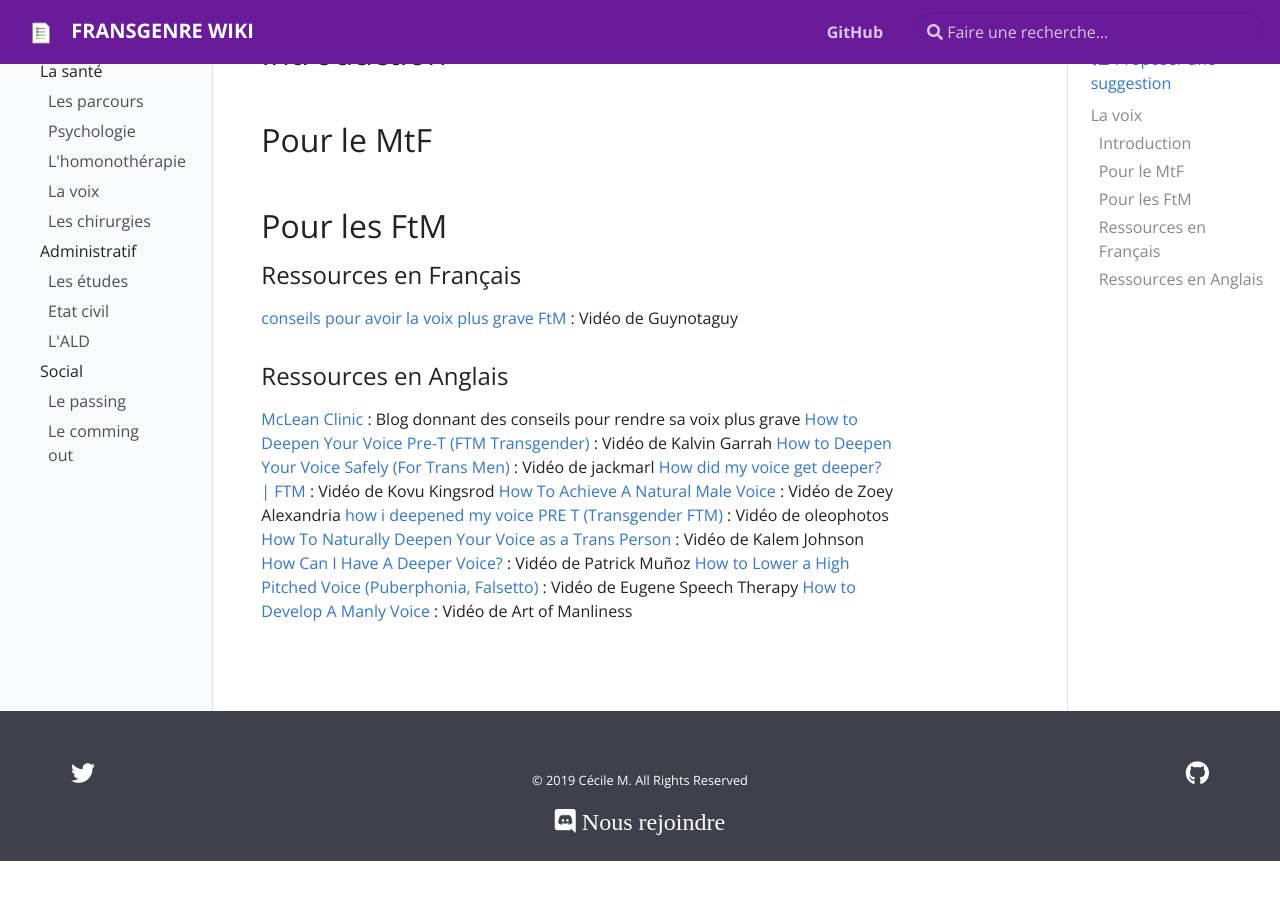
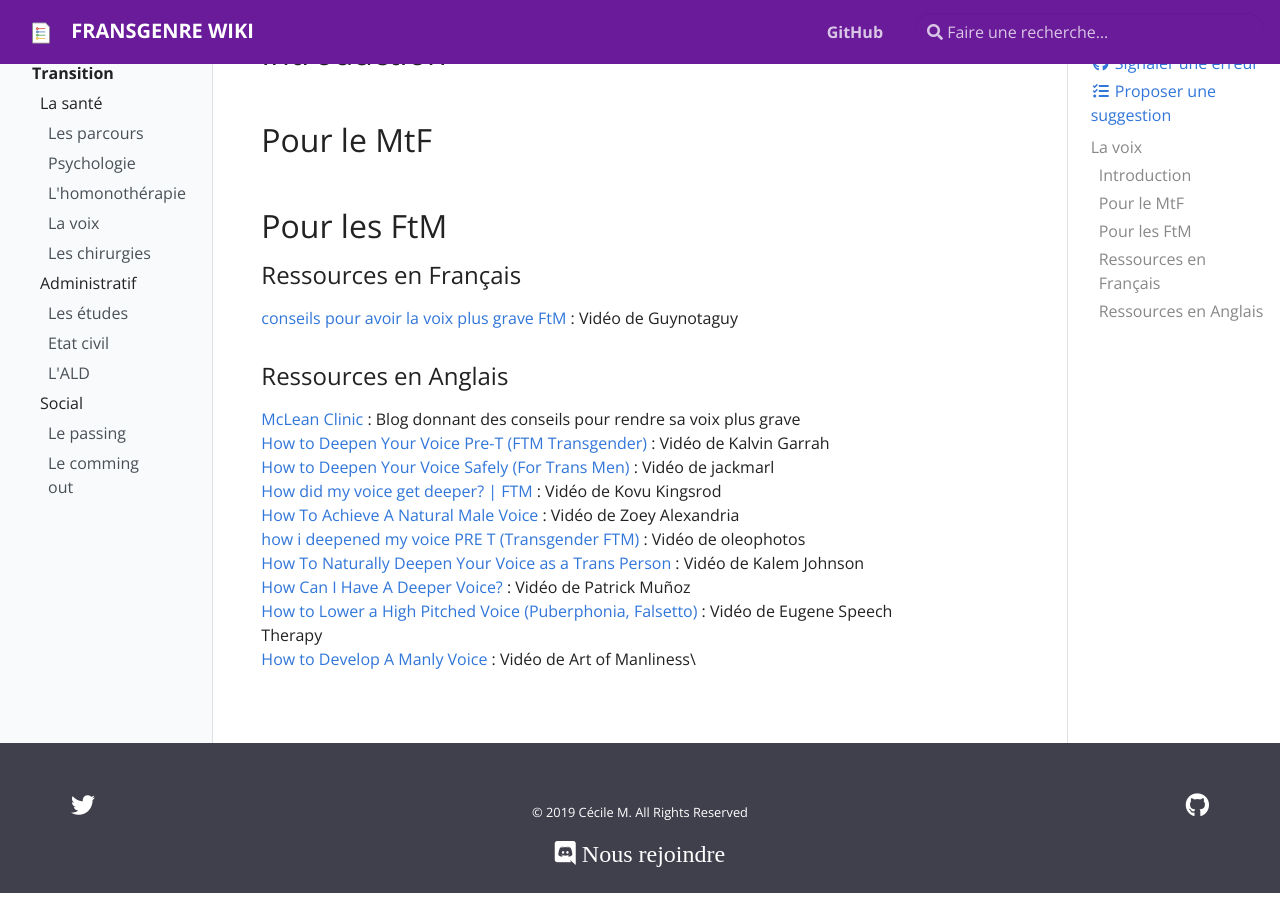
Before and after one commit to fransgenre/fransgenre.github.io, a Jekyll site: the page built from pages/_transition/sante/voix.md, in a window 1280 px wide and 900 px high, scrolled down 173 px. Built offline with Jekyll 4.4.1, drawn with Linux system fonts in a browser that asks for light colours; before the commit the page ends 1041 px from its top, so only the background shows below that.

Commit message:
fix newline

```diff
--- a/pages/_transition/sante/voix.md
+++ b/pages/_transition/sante/voix.md
@@ -16,13 +16,13 @@
 [conseils pour avoir la voix plus grave FtM](https://www.youtube.com/watch?v=6lebsgb37TE) : Vidéo de Guynotaguy
 
 ### Ressources en Anglais
-[McLean Clinic](https://www.ftmtopsurgery.ca/blog/ftm-surgery/5-things-know-deepening-voice/) : Blog donnant des conseils pour rendre sa voix plus grave
-[How to Deepen Your Voice Pre-T (FTM Transgender)](https://www.youtube.com/watch?v=Ag2GwZRIZw4) : Vidéo de Kalvin Garrah
-[How to Deepen Your Voice Safely (For Trans Men)](https://www.youtube.com/watch?v=Ud_ZmEwZLcI) : Vidéo de jackmarl
-[How did my voice get deeper? | FTM](https://www.youtube.com/watch?v=DNMywtsXVVc) : Vidéo de Kovu Kingsrod
-[How To Achieve A Natural Male Voice](https://www.youtube.com/watch?v=8Tw2ff_koPI) : Vidéo de Zoey Alexandria
-[how i deepened my voice PRE T (Transgender FTM)](https://www.youtube.com/watch?v=th7NYpJPRnA) : Vidéo de oleophotos
-[How To Naturally Deepen Your Voice as a Trans Person](https://www.youtube.com/watch?v=W2UcGDwVeDg) : Vidéo de Kalem Johnson
-[How Can I Have A Deeper Voice?](https://www.youtube.com/watch?v=-K_wMdJ740w) : Vidéo de Patrick Muñoz
-[How to Lower a High Pitched Voice (Puberphonia, Falsetto)](https://www.youtube.com/watch?v=UuD7yPKrDKE&t=104s) : Vidéo de Eugene Speech Therapy
-[How to Develop A Manly Voice](https://www.youtube.com/watch?v=z4SW_xMueXU) : Vidéo de Art of Manliness
+[McLean Clinic](https://www.ftmtopsurgery.ca/blog/ftm-surgery/5-things-know-deepening-voice/) : Blog donnant des conseils pour rendre sa voix plus grave\
+[How to Deepen Your Voice Pre-T (FTM Transgender)](https://www.youtube.com/watch?v=Ag2GwZRIZw4) : Vidéo de Kalvin Garrah\
+[How to Deepen Your Voice Safely (For Trans Men)](https://www.youtube.com/watch?v=Ud_ZmEwZLcI) : Vidéo de jackmarl\
+[How did my voice get deeper? | FTM](https://www.youtube.com/watch?v=DNMywtsXVVc) : Vidéo de Kovu Kingsrod\
+[How To Achieve A Natural Male Voice](https://www.youtube.com/watch?v=8Tw2ff_koPI) : Vidéo de Zoey Alexandria\
+[how i deepened my voice PRE T (Transgender FTM)](https://www.youtube.com/watch?v=th7NYpJPRnA) : Vidéo de oleophotos\
+[How To Naturally Deepen Your Voice as a Trans Person](https://www.youtube.com/watch?v=W2UcGDwVeDg) : Vidéo de Kalem Johnson\
+[How Can I Have A Deeper Voice?](https://www.youtube.com/watch?v=-K_wMdJ740w) : Vidéo de Patrick Muñoz\
+[How to Lower a High Pitched Voice (Puberphonia, Falsetto)](https://www.youtube.com/watch?v=UuD7yPKrDKE&t=104s) : Vidéo de Eugene Speech Therapy\
+[How to Develop A Manly Voice](https://www.youtube.com/watch?v=z4SW_xMueXU) : Vidéo de Art of Manliness\
```
